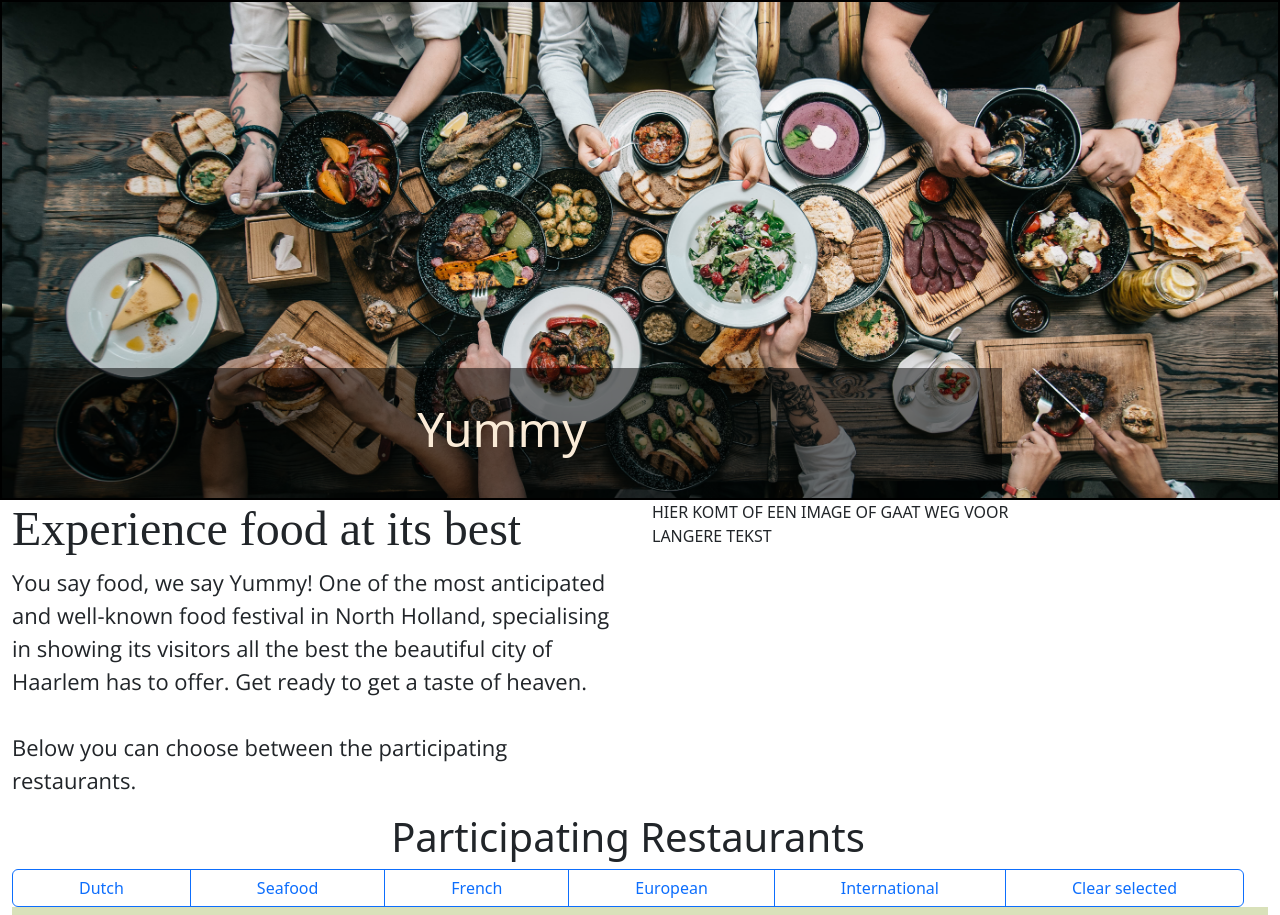
After one commit to jochemschippers/TheFestivalHaarlem, a PHP site: page /views/yummy/index.php in a window 1280 px wide. The commit adds this page. Shown: the top 915 px of the page. Run offline with PHP 8.4, Linux system fonts and the light colour scheme; data that the repository does not hold is empty.

Commit message:
update 2-3 11:07

```diff
--- /dev/null
+++ b/php-restapi-solution-master/php-restapi-solution-master/app/public/css/yummy/yummy.css
@@ -0,0 +1,39 @@
+#titleBorder {
+    height: 500px;
+    border: 2px solid #000;
+    padding: 10px;
+    background-image: url('/image/yummy/home/yummy-home.jpg');
+    background-color: darkgray; /* ------> KAN WEG ZODRA IMAGE IS TOEGEVOEGD <------ */
+    background-size: cover;
+    position: relative; /* Set position to relative for absolute positioning of container */
+  }
+  #titleContainer {
+    position: absolute; /* Set position to absolute for positioning at the bottom of the border box */
+    bottom: 0; /* Set bottom to 0 to position container at the bottom */
+    left: 0;
+    text-align: center;
+    width: 1000px;
+    height: 130px;
+    background-color: rgba(0, 0, 0, 0.5);
+    display: flex;
+    justify-content: center; /* horizontally center child elements */
+    align-items: center; /* vertically center child elements */
+  }
+  #titleContainer h1 {
+    font-size: 3.0rem;
+    color: antiquewhite;
+    /* love ya like a sister  ---FONT---*/
+  }
+  #titleText h2 {
+    font-size: 48px;
+    font-family: 'Martel', serif;
+  }
+  #titleText p {
+    font-size: 22px;
+    font-family: 'Open Sans', sans-serif;
+  }
+
+  #restaurantBorder {
+    background-color: #D9E1BA;
+    padding: 10px;
+  }
--- a/php-restapi-solution-master/php-restapi-solution-master/app/views/footer.php
+++ b/php-restapi-solution-master/php-restapi-solution-master/app/views/footer.php
@@ -22,7 +22,7 @@ $events = $eventcontroller->getEvents();
           <div class="col-xs-6 col-md-2">
             <h6>Navigation:</h6>
             <ul class="footer-links">
-              <li><a href="#">Home</a></li>
+              <li><a href="/">Home</a></li>
               <?php
               try{
                 foreach ($events as $event) {
@@ -46,7 +46,7 @@ $events = $eventcontroller->getEvents();
               <li><a href="#">Cookies</a></li>
           </div>
           <div class="col-sm-12 col-md-3">
-      <h6>Our Sponsor:</h6>
+            <h6>Our Sponsor:</h6>
             <ul class="footer-links">
                     <li><a href="#">Visit Haarlem</a></li>
             </ul>
--- a/php-restapi-solution-master/php-restapi-solution-master/app/views/home/index.php
+++ b/php-restapi-solution-master/php-restapi-solution-master/app/views/home/index.php
@@ -117,7 +117,7 @@ if (function_exists('apcu_enabled')) {
         <div class="container">
             <h2>Explore the Taste of Haarlem</h2>
             <p>Explore every Food and Drink in this years Haarlem Yummy! event. Here its Eat first Talk later. Come and enjoy all culinary options Haarlem has to offer in this cities most versitile Food and Drink Festival.</p>
-            <a class="btn btn-primary" href="#" role="button">Link</a>
+            <a class="btn btn-primary" href="/yummy" role="button">Link</a>
         </div>
     </div>
 
--- /dev/null
+++ b/php-restapi-solution-master/php-restapi-solution-master/app/views/yummy/index.php
@@ -0,0 +1,97 @@
+<!-- ----- HIER MOET HEADER/ NAV BAR ----- -->
+
+<html lang="en">
+    <head>
+        <meta charset="UTF-8">
+        <meta http-equiv="X-UA-Compatible" content="IE=edge">
+        <meta name="viewport" content="width=device-width, initial-scale=1.0">
+        <title>The Festival</title>
+
+        <!-- ----- BOOTSTRAP EN CSS LINKS ----- -->
+        <link href="https://cdn.jsdelivr.net/npm/bootstrap@5.3.0-alpha1/dist/css/bootstrap.min.css" rel="stylesheet" integrity="sha384-GLhlTQ8iRABdZLl6O3oVMWSktQOp6b7In1Zl3/Jr59b6EGGoI1aFkw7cmDA6j6gD" crossorigin="anonymous">
+        <link href="../css/yummy/yummy.css" rel="stylesheet">
+        <!-- ----- EINDE HEAD ----- -->
+    </head>
+    <body>
+
+        <div class="border-box" id="titleBorder"> <!-- <<<<<<< GEEF DIT EEN IMAGE VIA CSS -->
+            <div class="container" id="titleContainer">
+                <h1>Yummy</h1> <!-- HIER DE TITLE VAN HET EVENT -->
+            </div>
+        </div>
+        <div class="container">
+            <div class="row">
+                <div class="col-md-6" id="titleText">  <!-- PAS AAN NAAR EVENT PAGE OF DETAIL PAGE (AANTAL columns) -->
+                    <h2>Experience food at its best</h2>
+                    <p>
+                        You say food, we say Yummy! One of the most anticipated and well-known food festival in North Holland,
+                        specialising in showing its visitors all the best the beautiful city of Haarlem has to offer. Get ready to get a taste of heaven.
+                        <br></br>Below you can choose between the participating restaurants.
+                    </p>
+                </div>
+                <div class="col-md-4">
+                    HIER KOMT OF EEN IMAGE OF GAAT WEG VOOR LANGERE TEKST <!-- GAAT WEG OF BLIJFT (LIGT AAN ONTWERP) -->
+                </div>
+            <div class="row text-center">
+                <h1>Participating Restaurants</h1>
+            </div>
+            <div class="row">
+                <div class="btn-group" role="group" aria-label="Basic radio toggle button group">
+                    <input type="radio" class="btn-check" name="btnradio" id="btnradio1" autocomplete="off">
+                    <label class="btn btn-outline-primary" for="btnradio1">Dutch</label>
+
+                    <input type="radio" class="btn-check" name="btnradio" id="btnradio2" autocomplete="off">
+                    <label class="btn btn-outline-primary" for="btnradio2">Seafood</label>
+
+                    <input type="radio" class="btn-check" name="btnradio" id="btnradio3" autocomplete="off">
+                    <label class="btn btn-outline-primary" for="btnradio3">French</label>
+
+                    <input type="radio" class="btn-check" name="btnradio" id="btnradio4" autocomplete="off">
+                    <label class="btn btn-outline-primary" for="btnradio4">European</label>
+
+                    <input type="radio" class="btn-check" name="btnradio" id="btnradio5" autocomplete="off">
+                    <label class="btn btn-outline-primary" for="btnradio5">International</label>
+
+                    <input type="radio" class="btn-check" name="btnradio" id="btnradio6" autocomplete="off">
+                    <label class="btn btn-outline-primary" for="btnradio6">Clear selected</label>
+                </div>
+            </div>
+        </div>
+        <div class="border-box" id="restaurantBorder">
+            <div class="row">
+                <div class="col-md-2">
+                    <div class="card" style="width: 18rem;">
+                        <img src="..." class="card-img-top" alt="...">
+                        <div class="card-body">
+                            <h5 class="card-title">Restaurant Mr & Mrs</h5>
+                            <h6 class="card-sub-title">Lange Veerstraat 4, <br> 2011 DB Haarlem, Netherlands</h6>
+                            <p class="card-text">
+                                Mr & Mrs is known for its quality Dutch cuisine and seafood.
+                                Interested?
+                            </p>
+                            <a href="#" class="btn btn-primary">Menu and reservations</a>
+                        </div>
+                    </div>
+                </div>
+                <div class="col-md-2">
+                    <div class="card" style="width: 18rem;">
+                        <img src="..." class="card-img-top" alt="...">
+                        <div class="card-body">
+                            <h5 class="card-title">Ratatouille</h5>
+                            <h6 class="card-sub-title">Twijnderslaan 7, <br> 2012 BG Haarlem, Netherlands</h6>
+                            <p class="card-text">
+                                This is the place to be for a chic French dining experience. Serving dinner A La Carte, here at Ratatouille you will experience a whole new level of dining.
+                            </p>
+                            <a href="#" class="btn btn-primary">Menu and reservations</a>
+                        </div>
+                    </div>
+                </div>
+            </div>
+        </div>
+
+    </body>
+</html>
+
+<?php
+include __DIR__ . '/../footer.php';
+?>
```
Also changed, not shown: php-restapi-solution-master/php-restapi-solution-master/app/controllers/yummycontroller.php (added, +9 -0 lines), php-restapi-solution-master/php-restapi-solution-master/app/public/image/yummy/home/yummy-home.jpg (added).
